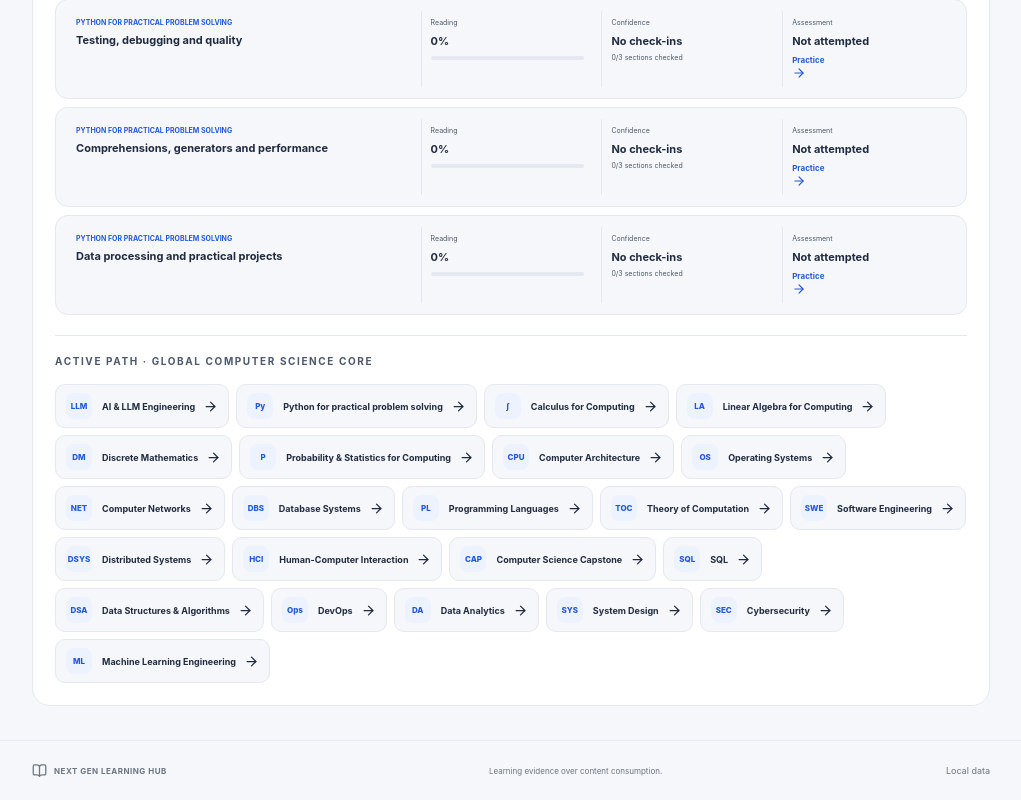
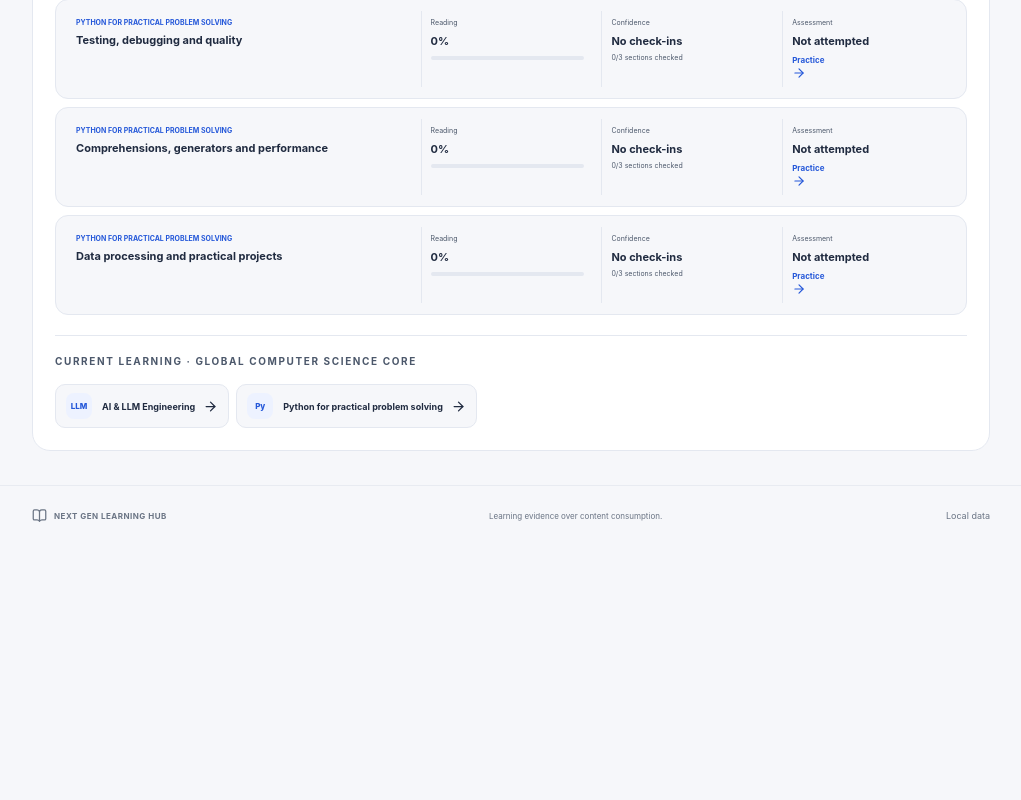
Before and after one commit to Swapnild007/Self_learning, a React (Vite) app: page /#/learning in a window 1280 px wide. Shown: the part 2125-2925 px from the top of the page, without its empty margins (248-1269 px from the left). After the commit the page ends 2670 px from the top, so only its background shows below. Built offline with nearby package versions, Linux system fonts and the light colour scheme.

Commit message:
Keep Progress focused on playable and studied courses

```diff
--- a/src/pages/Learning.tsx
+++ b/src/pages/Learning.tsx
@@ -40,7 +40,14 @@ export default function Learning() {
     ...pathCourses.map((course) => course.id),
     ...studiedCourseIds,
   ]);
-  const activeCourses = courses.filter((course) => activeCourseIds.has(course.id));
+  const activeCourses = courses.filter(
+    (course) =>
+      activeCourseIds.has(course.id) &&
+      (
+        studiedCourseIds.has(course.id) ||
+        course.modules.some((module) => module.chapters.length > 0)
+      ),
+  );
   const activeChapters = chapterRegistry.filter(
     (entry) =>
       activeCourseIds.has(entry.course.id) &&
@@ -170,7 +177,7 @@ export default function Learning() {
 
             {activeCourses.length > 0 && (
               <div className="sorted-active-courses">
-                <span className="eyebrow">ACTIVE PATH · {activePath.title.toUpperCase()}</span>
+                <span className="eyebrow">CURRENT LEARNING · {activePath.title.toUpperCase()}</span>
                 <div>
                   {activeCourses.map((course) => (
                     <Link to={`/course/${course.id}`} key={course.id}>
```
